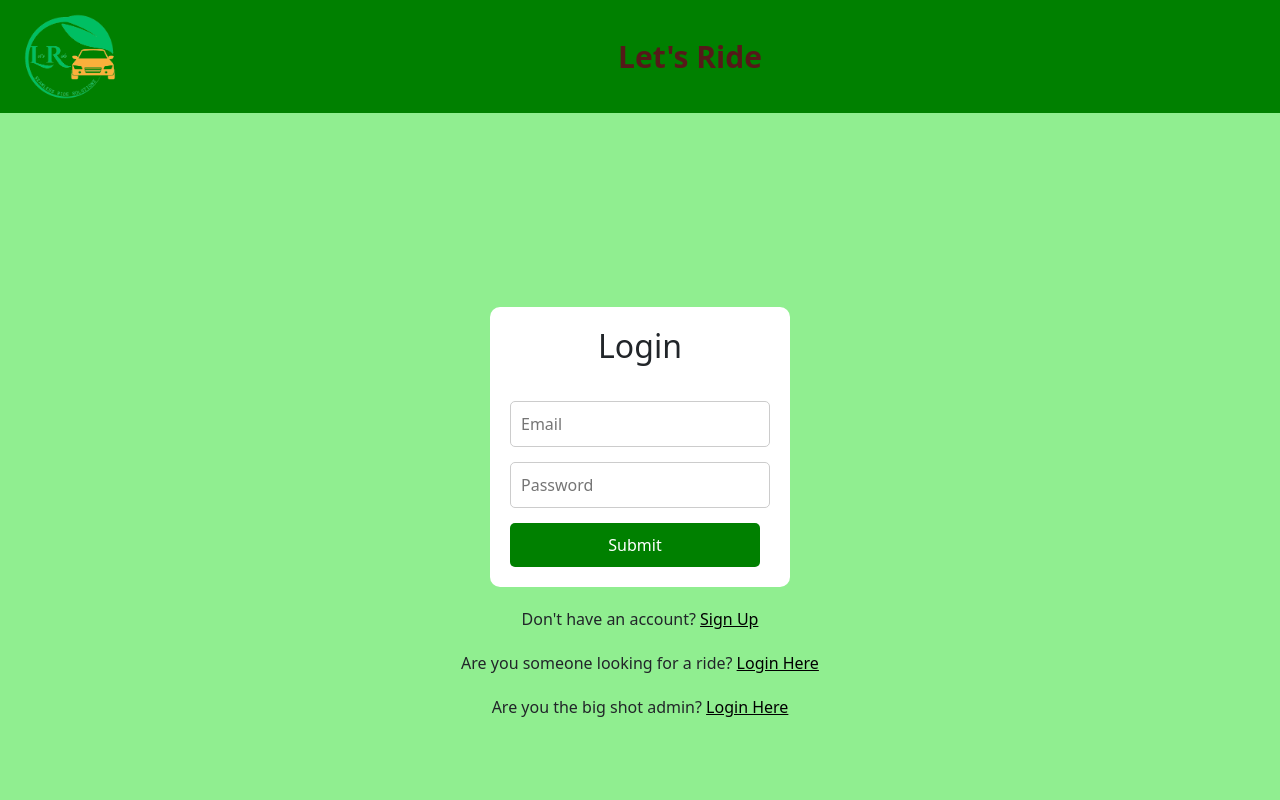
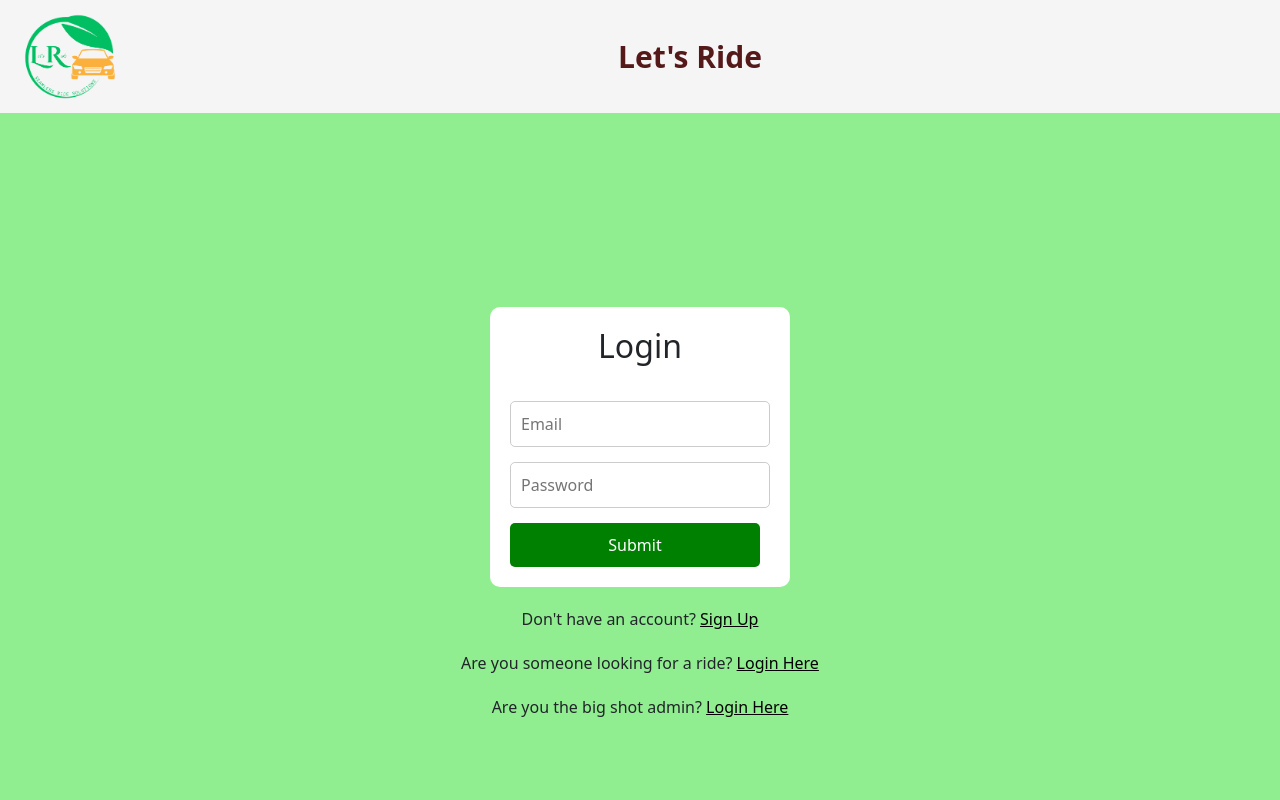
Before and after one commit to thehasnanialeen/LetsRide, a React (Create React App) app in the folder frontend/: page /login in a window 1280 px wide. Shown: the top 800 px of the page. Built offline with nearby package versions, Linux system fonts and the light colour scheme; no server answers.

Commit message:
stylings changed for header, same footer

```diff
--- a/frontend/src/css/header.css
+++ b/frontend/src/css/header.css
@@ -3,8 +3,8 @@
 	display: flex;
 	justify-content: space-between;
 	align-items: center;
-	background-color: green;
-	color: white;
+	background-color: whitesmoke;
+	color: black;
 	padding: 10px 20px;
   }
 
```
